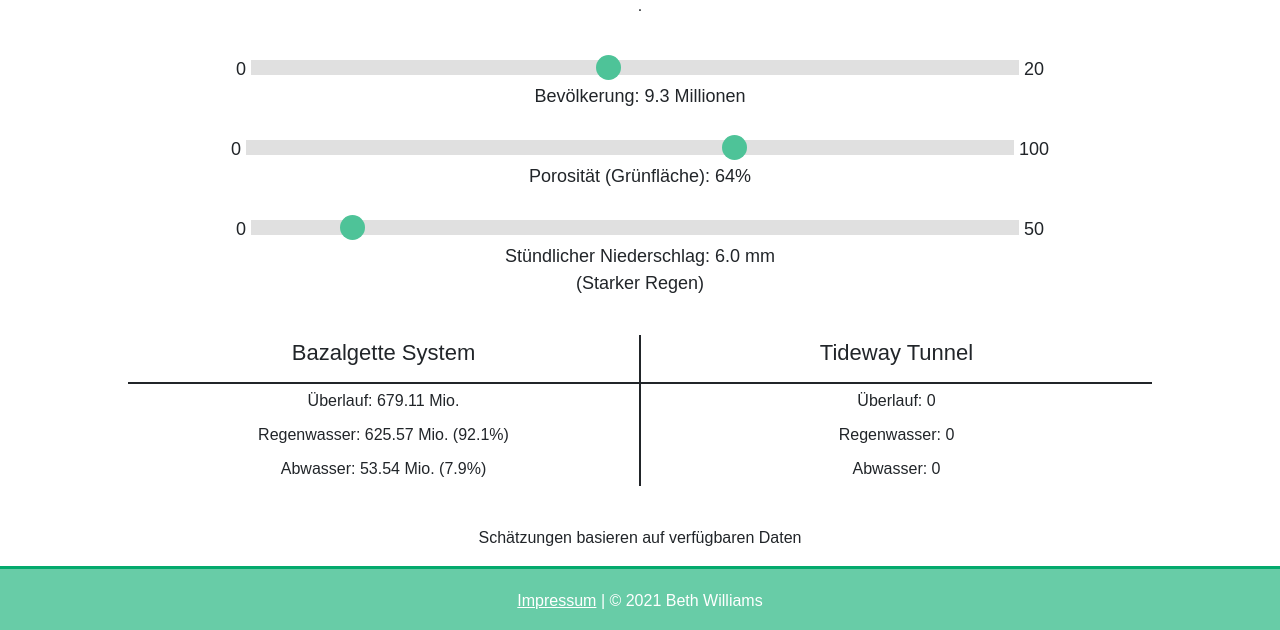
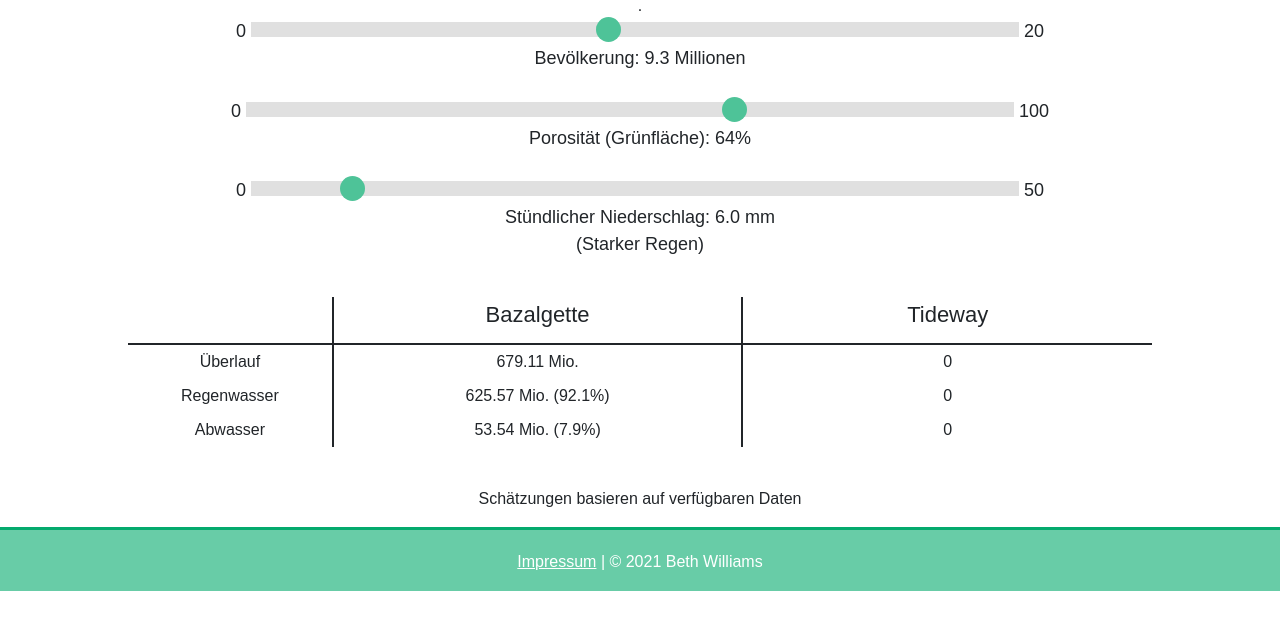
Before and after one commit to Monke457/tideway, a plain HTML site: page index.html in a window 1280 px wide. Shown: the part 230-860 px from the top of the page. After the commit the page ends 821 px from the top, so only its background shows below. Drawn offline with Linux system fonts and the light colour scheme.

Commit message:
layout adjustments

```diff
--- a/css/styles.css
+++ b/css/styles.css
@@ -66,13 +66,13 @@
 }
 
 div.form-group {
-	padding:1vw;
+	padding-bottom:2vw;
 	width:80vw;
 	font-size: 18px;
 }
 
 form {
-    margin:2vw 0vw;
+    margin-bottom: 1vw;
 }
 
 table {
@@ -87,16 +87,20 @@
 	padding-bottom:1vw;
 }
 
-th:first-child {
+th:not(:last-child) {
     border-right:2px solid;
 }
 
 td {
     padding:5px;
-    width: 50%;
+    width:40%;
 }
 
 td:first-child {
+    width:20%;
+}
+
+td:not(:last-child) {
     border-right:2px solid;
 }
 
--- a/index.html
+++ b/index.html
@@ -16,7 +16,7 @@
 		<div class="bg-image"></div>
 
 		<div class="main">
-			<h1 class="title">Gesamtwasser<br><span id="total"></span>(liter/Std)</h1>
+			<h1 class="title">Gesamtwasser<br><span id="total"></span> Liter/Std</h1>
 .
 			<form>
 				<div class="form-group">
@@ -45,20 +45,24 @@
 
 			<table>
 				<tr>
-					<th>Bazalgette System</th>
-					<th>Tideway Tunnel</th>
+					<th></th>
+					<th>Bazalgette</th>
+					<th>Tideway</th>
 				</tr>
 				<tr>
-					<td>Überlauf: <span id="overB"></span></td>
-					<td>Überlauf: <span id="overT">0</span></td>
+					<td>Überlauf</td>
+					<td id="overB"></td>
+					<td id="overT">0</td>
 				</tr>
 				<tr>
-					<td>Regenwasser: <span id="stormB"></span></td>
-					<td>Regenwasser: <span id="stormT"></span></td>
+					<td>Regenwasser</td>
+					<td id="stormB"></td>
+					<td id="stormT"></td>
 				</tr>
 				<tr>
-					<td>Abwasser: <span id="wasteB"></span></td>
-					<td>Abwasser: <span id="wasteT"></span></td>
+					<td>Abwasser</td>
+					<td id="wasteB"></td>
+					<td id="wasteT"></td>
 				</tr>
 			</table>
 			<p class="sub">Schätzungen basieren auf verfügbaren Daten</p>
```
